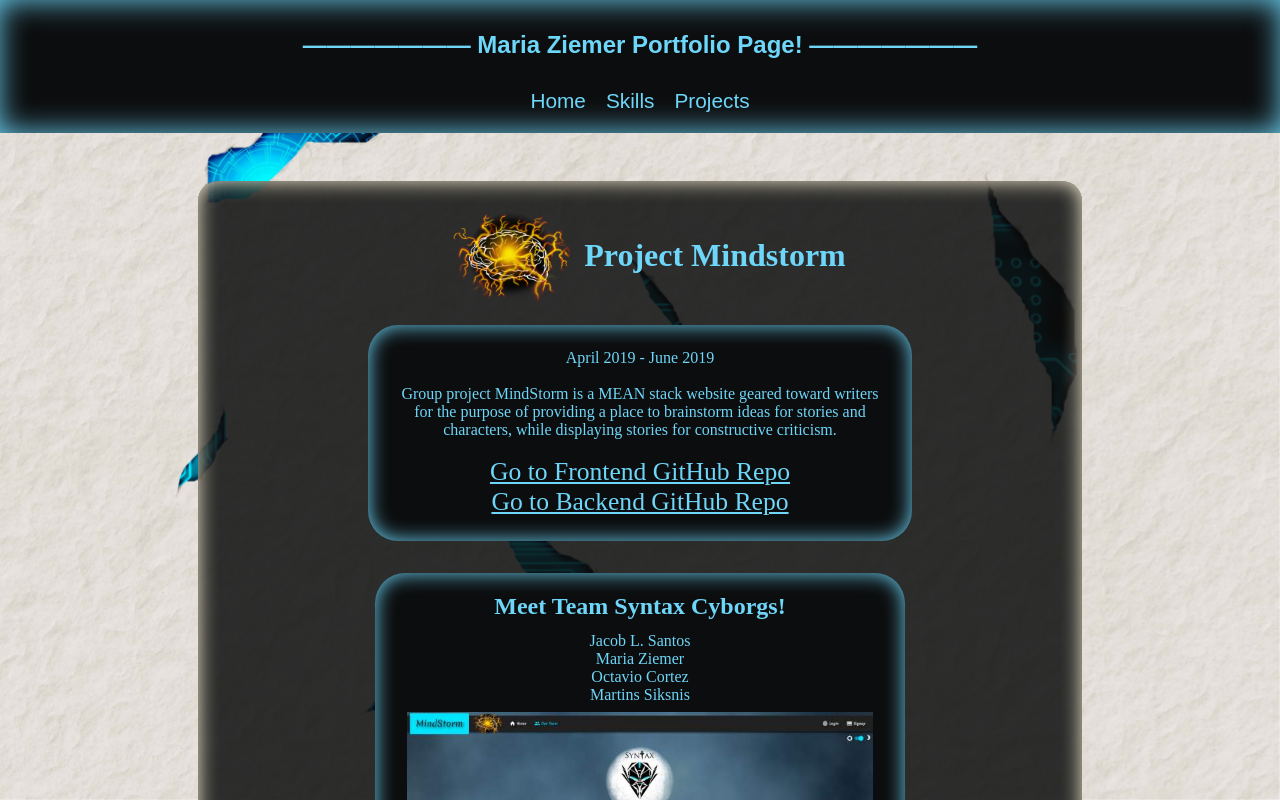
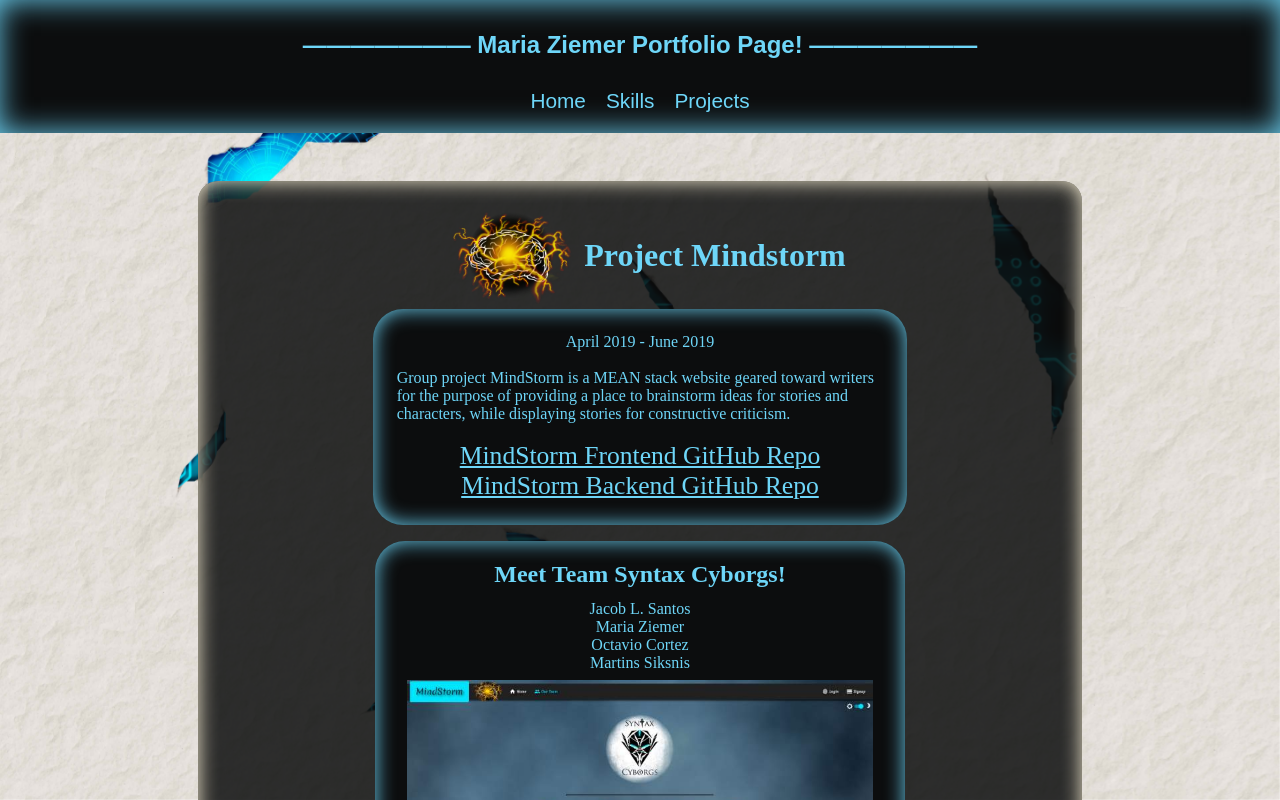
Before and after one commit to Kyrune/Portfolio-Project, an Angular app: page /projects in a window 1280 px wide. Shown: the top 800 px of the page. Built offline with nearby package versions, Linux system fonts and the light colour scheme.

Commit message:
Reduce CSS & edit comments

```diff
--- a/src/app/projects/project1/projects.component.css
+++ b/src/app/projects/project1/projects.component.css
@@ -12,7 +12,7 @@
   background-color: rgba(12, 13, 14, 0.85);
   box-shadow: inset 0 0 20px rgb(247, 238, 211);
 }
-/* MindStorm title and image container */
+/* MindStorm title & image container */
 .logo-title {
   display: flex;
   flex-wrap: wrap;
@@ -20,32 +20,30 @@
   align-items: center;
   height: 4rem;
 }
-/* Mindstorm h1 title with project's font */
+/* Mindstorm h1 title with project font */
 .mindstorm-logo-title h1 {
   font-family: 'Merienda', cursive;
 }
-/* Title & description container */
-.about {
-  display: flex;
-  justify-content: center;
-  text-align: center;
-  margin-top: 4rem;
-}
 /* Paragraph for MindStorm description */
 .about p {
-  width: 56%;
+  display: flex;
+  flex-direction: column;
+  align-items: center;
+  width: 55%;
   padding: 1.5rem;
+  margin: auto;
+  margin-top: 4rem;
   border-radius: 30px;
   color: rgb(110, 214, 248);
   background-color: rgb(12, 13, 14);
   box-shadow: inset 0 0 20px rgb(110, 214, 248);
 }
-/* Links to MindStorm's front and backend repos */
+/* Links to MindStorm front & backend repos */
 .about a {
   font-size: 1.6rem;
   color: rgb(110, 214, 248);
 }
-/* Hover effect for MindStorm front and backend repo links */
+/* Hover effect for MindStorm front & backend repo links */
 .about a:hover {
   text-decoration: none;
   border-radius: 20px;
@@ -53,7 +51,7 @@
   background-color: rgb(110, 214, 248);
   box-shadow: 0px 0px 20px rgb(110, 214, 248);
 }
-/* Team and image container */
+/* Team & image container */
 .team-img {
   display: flex;
   flex-direction: column;
--- a/src/app/projects/project1/projects.component.html
+++ b/src/app/projects/project1/projects.component.html
@@ -18,20 +18,18 @@
     <p>
       <span>April 2019 - June 2019</span>
       <br />
-      <br />
       {{ mindstorm }}
       <br />
       <br />
       <a
         href="https://github.com/bethel-school-of-technology/mindstorm-frontend"
       >
-        Go to Frontend GitHub Repo
+        MindStorm Frontend GitHub Repo
       </a>
-      <br />
       <a
         href="https://github.com/bethel-school-of-technology/mindstorm-backend"
       >
-        Go to Backend GitHub Repo
+        MindStorm Backend GitHub Repo
       </a>
     </p>
   </div>
```
